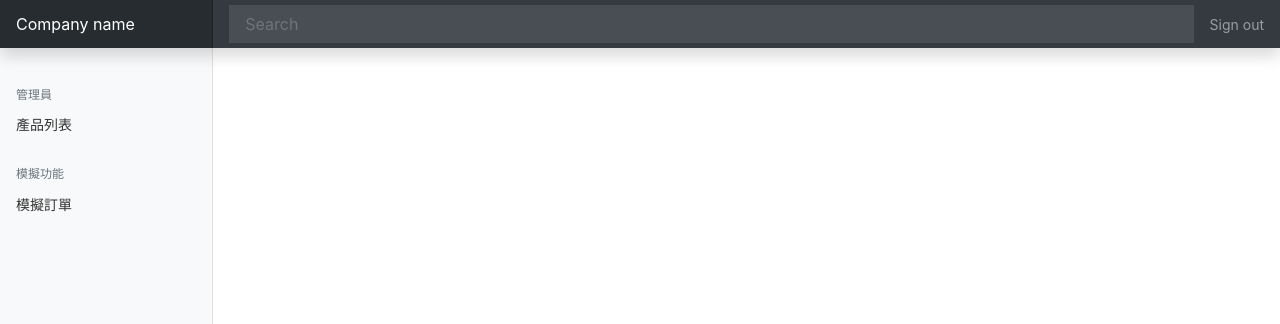
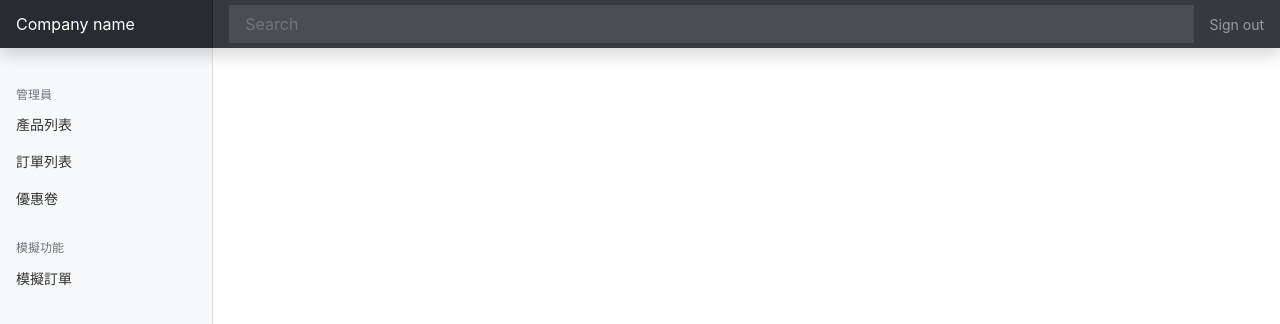
Before and after one commit to gordon23428/vue-web, a Vue app: page / in a window 1280 px wide. Shown: the top 324 px of the page. Built offline with nearby package versions, Linux system fonts and the light colour scheme; some icons are missing.

Commit message:
新增訂單列表

```diff
--- a/src/components/Sidebar.vue
+++ b/src/components/Sidebar.vue
@@ -11,6 +11,16 @@
           <li class="nav-item">
             <router-link class="nav-link" to="/admin/products">
               產品列表
+            </router-link>
+          </li>
+          <li class="nav-item">
+            <router-link class="nav-link" to="/admin/orders">
+              訂單列表
+            </router-link>
+          </li>
+          <li class="nav-item">
+            <router-link class="nav-link" to="">
+              優惠卷
             </router-link>
           </li>
         </ul>
--- /dev/null
+++ b/src/components/pages/Orders.vue
@@ -0,0 +1,47 @@
+<template>
+  <div>
+    <loading :active.sync="isLoading"/>
+    <table class="table mt-4">
+      <thead>
+        <tr>
+          <th width="120">購買時間</th>
+          <th width="150">Email</th>
+          <th>購買款項</th>
+          <th width="120">應付金額</th>
+          <th width="100">是否付款</th>
+        </tr>
+      </thead>
+      <tbody>
+
+      </tbody>
+    </table>
+  </div>
+</template>
+
+<script>
+export default {
+  data() {
+    return {
+      isLoading: false,
+      orders: [],
+    }
+  },
+  methods: {
+    getOrders() {
+      const api = `${process.env.APIPATH}/api/${process.env.CUSTOMPATH}/orders`
+      console.log(api)
+      const vm = this
+      vm.isLoading = true
+      this.$http.get(api).then((response) => {
+      console.log(response.data)
+      // vm.orders = response.data.products
+      vm.isLoading = false
+      // qvm.pagination = response.data.pagination
+      })
+    }
+  },
+  mounted() {
+    this.getOrders()
+  },
+}
+</script>
--- a/src/router/index.js
+++ b/src/router/index.js
@@ -5,6 +5,7 @@ import Helloworld from '@/components/Helloworld'
 import Login from '@/components/pages/Login'
 import Products from '@/components/pages/Products'
 import CustomerOrders from '@/components/pages/CustomerOrders'
+import Orders from '@/components/pages/Orders'
 Vue.use(Router)
 
 export default new Router({
@@ -33,7 +34,13 @@ export default new Router({
           name: 'Products',
           component: Products,
           meta: { requiresAuth: true },
-        }
+        },
+        {
+          path: 'orders',
+          name: 'Orders',
+          component: Orders,
+          meta: { requiresAuth: true },
+        },
       ],
     },
     {
```
